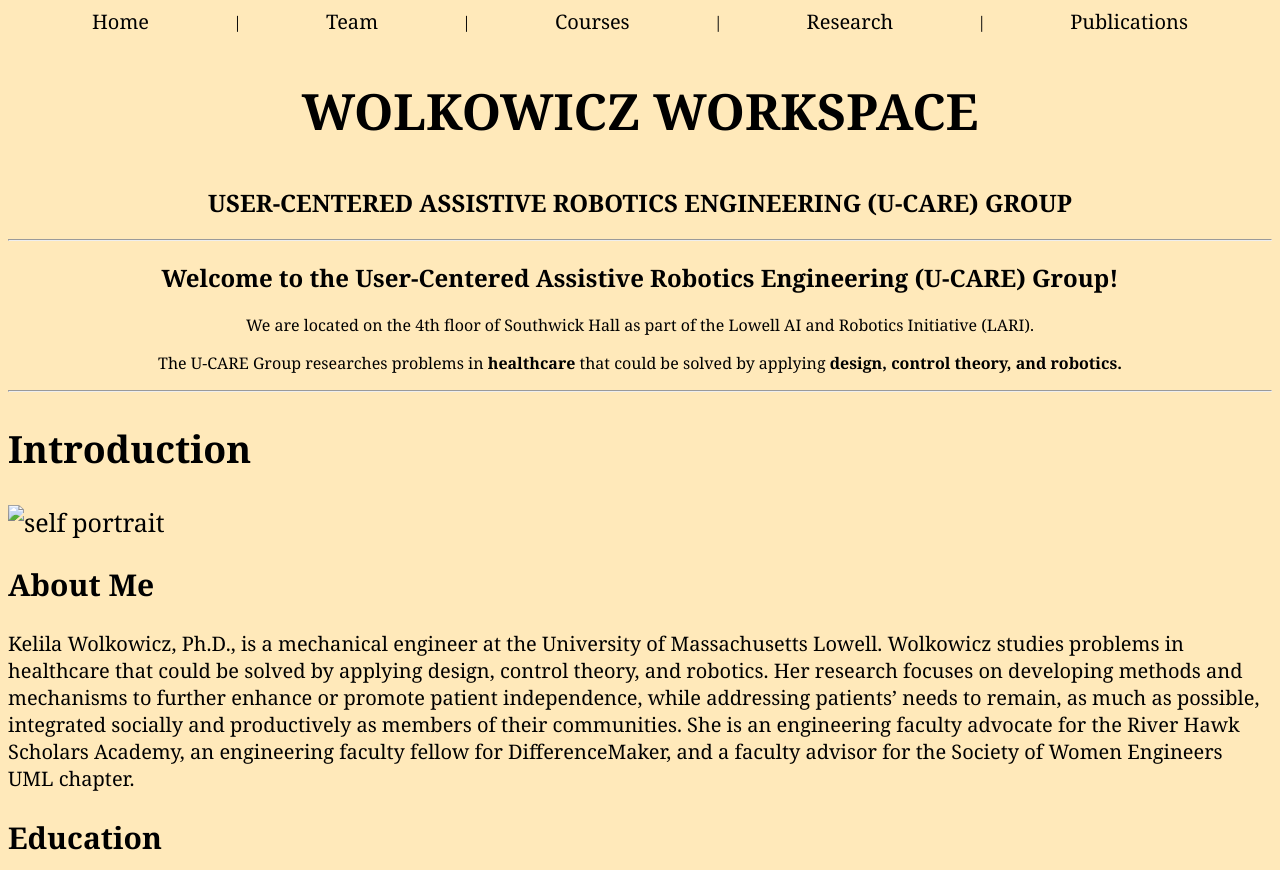
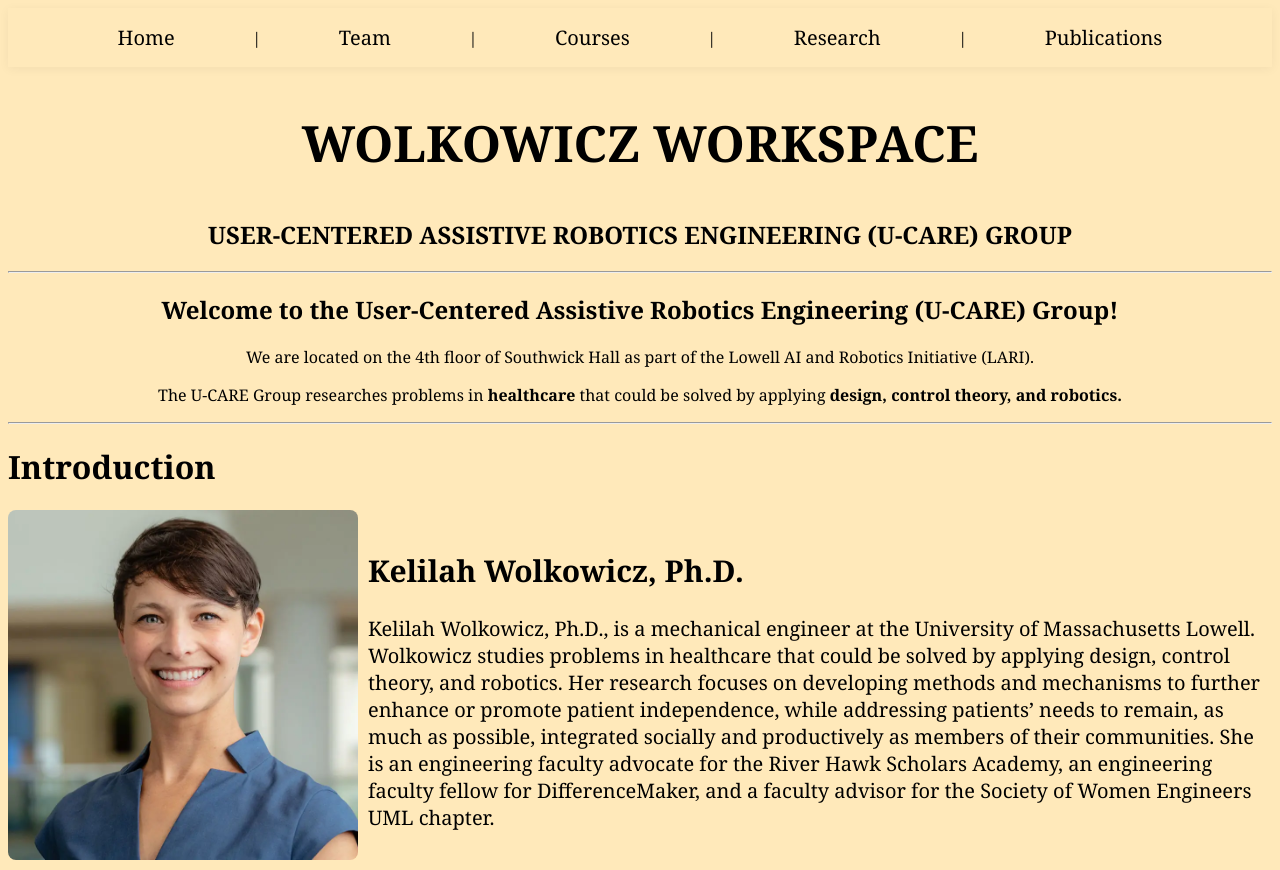
Before and after one commit to adamprinciotta/Wolkowicz-Workspace, a plain HTML site: page home.html in a window 1280 px wide. Shown: the top 870 px of the page. Drawn offline with Linux system fonts and the light colour scheme.

Commit message:
changes to navbar and images to home and team page

```diff
--- a/home.html
+++ b/home.html
@@ -27,19 +27,18 @@
         <p>The U-CARE Group researches problems in <b>healthcare</b> that could be solved by applying <b>design, control theory, and robotics.</b></p>
         </section>
         <hr>
+        <h1 class="title">Introduction</h1>
         <section class="homeIntro">
-        <h1>Introduction</h1>
         <section class="homePicture">
-            <img src="images/home.jpg"
+            <img src="images/home.webp"
                 alt="self portrait"
                 title="self portrait"
                 />
         </section>
-        </section>
         <section class="homeBio">
-            <h2>About Me</h2>
+            <h2>Kelilah Wolkowicz, Ph.D.</h2>
             <p>
-                Kelila Wolkowicz, Ph.D., is a mechanical engineer at the University of Massachusetts Lowell.
+                Kelilah Wolkowicz, Ph.D., is a mechanical engineer at the University of Massachusetts Lowell.
                 Wolkowicz studies problems in healthcare that could be solved by applying design, control theory,
                 and robotics. Her research focuses on developing methods and mechanisms to further enhance or promote
                 patient independence, while addressing patients’ needs to remain, as much as possible, integrated socially
@@ -47,6 +46,7 @@
                 Hawk Scholars Academy, an engineering faculty fellow for DifferenceMaker, and a faculty advisor for
                 the Society of Women Engineers UML chapter.
             </p>
+        </section>
         </section>
         <section class="homeEducation">
             <h2>Education</h2>
--- a/styles.css
+++ b/styles.css
@@ -7,16 +7,33 @@
     display: flex;
     justify-content: space-evenly;
     align-items: center;
+    padding: 1rem 2rem;
+    background: rgb(255, 233, 186);
+    box-shadow: 0 2px 10px rgba(0,0,0,0.05);
+    position: sticky;
+    top: 0;
 }
 
 .nav a{
     text-decoration: none;
     color: black;
     font-size: 20px;
+    font-weight: 500;
+    transition: color 0.2s ease;
 }
 
 .nav a:hover{
     color: blue;
+}
+
+.title{
+    justify-content: left;
+}
+
+.homePicture img{
+  width: 350px;
+  height: auto;
+  border-radius: 8px;
 }
 
 .homeBanner{
@@ -33,6 +50,9 @@
 
 .homeIntro{
     font-size: 25px;
+    display: flex;
+    align-items: center; /* vertically centers text next to image */
+    gap: 10px;           /* space between image and text */
 }
 
 .homeIntro h1{
```
Also changed, not shown: team.html (+1 -1 lines), images/home.webp (added).
